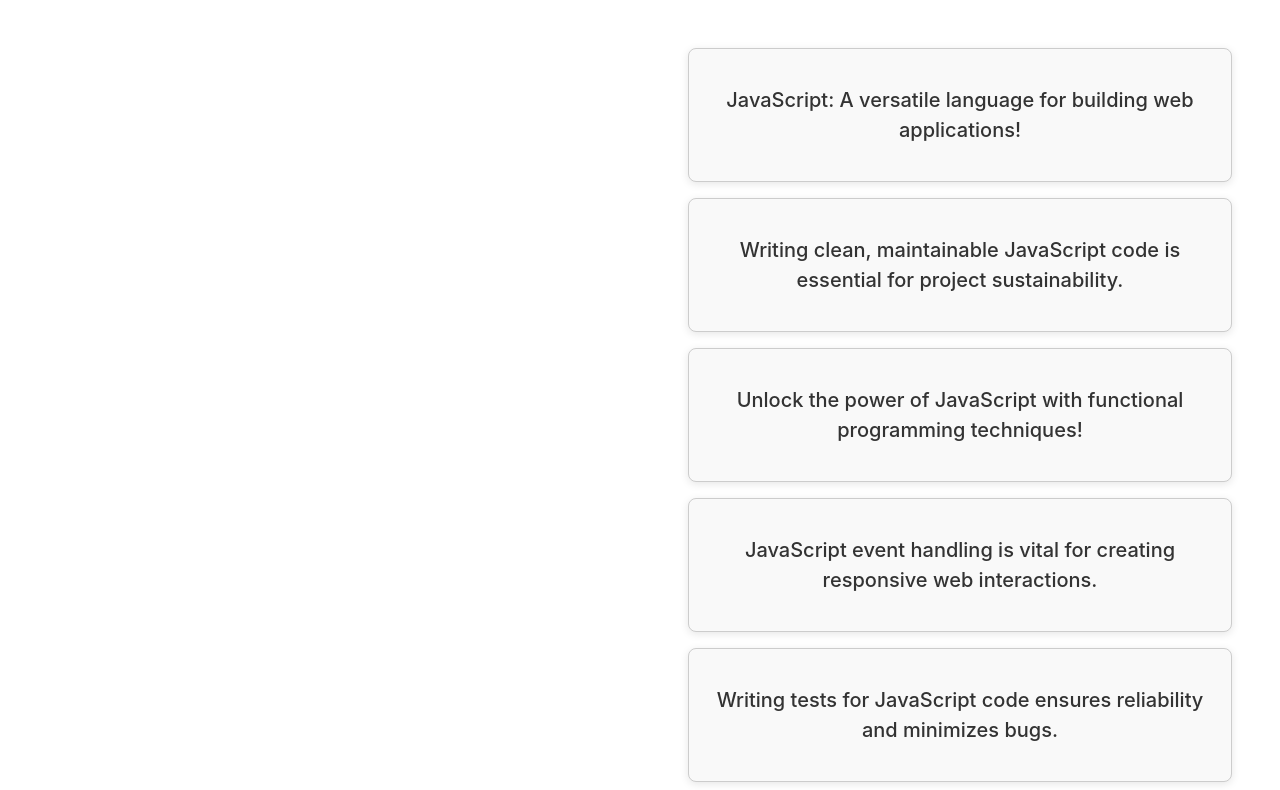
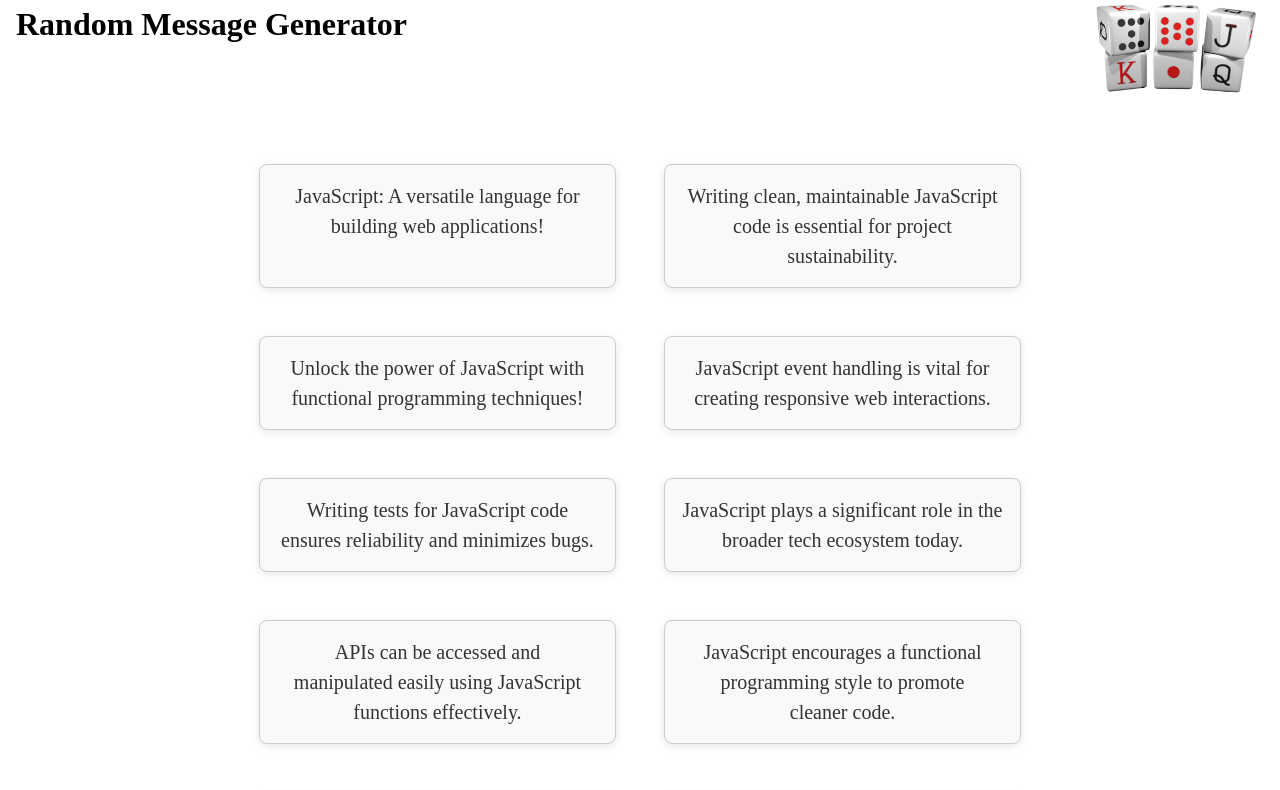
Before and after one commit to fringe4life/random-message-generator, a Svelte app: page / in a window 1280 px wide. Shown: the top 790 px of the page. Built offline with nearby package versions, Linux system fonts and the light colour scheme.

Commit message:
added grids main-grid and auto-fit grid to control layout

```diff
--- a/index.html
+++ b/index.html
@@ -7,12 +7,12 @@
     <title>RandomMessageGenerator</title>
     <link rel="stylesheet" href="/src/styles.css" />
   </head>
-  <body>
-    <header>
+  <body class="main-grid">
+    <header class="content">
       <h1>Random Message Generator</h1>
       <img src="random.webp" alt="Shows a bunch of dice which are layed out at random" />
     </header>
-    <div id="app"></div>
+    <div id="app" class="content"></div>
     <script type="module" src="/src/main.ts"></script>
   </body>
 </html>
--- a/src/App.svelte
+++ b/src/App.svelte
@@ -32,7 +32,17 @@
   }
 </script>
 
-<main>
+<style>
+  .autofit-grid {
+    display: grid;
+    grid-template-columns: repeat(auto-fit, minmax(min(300px, 100%), 1fr));
+    gap: 1rem;
+  }
+
+
+</style>
+
+<main class="autofit-grid">
   {#each randomCodingMessages as {message, id} (id)}
     <MessageCard message={message} />
 
--- a/src/app.css
+++ b/src/app.css
@@ -1,79 +1,7 @@
-:root {
-  font-family: Inter, system-ui, Avenir, Helvetica, Arial, sans-serif;
-  line-height: 1.5;
-  font-weight: 400;
-
-  color-scheme: light dark;
-  color: rgba(255, 255, 255, 0.87);
-  background-color: #242424;
-
-  font-synthesis: none;
-  text-rendering: optimizeLegibility;
-  -webkit-font-smoothing: antialiased;
-  -moz-osx-font-smoothing: grayscale;
+#app {
+	max-width: 1280px;
+	margin: 0 auto;
+	padding: 2rem;
+	text-align: center;
+	isolation: isolate;
 }
-
-a {
-  font-weight: 500;
-  color: #646cff;
-  text-decoration: inherit;
-}
-a:hover {
-  color: #535bf2;
-}
-
-body {
-  margin: 0;
-  display: flex;
-  place-items: center;
-  min-width: 320px;
-  min-height: 100vh;
-}
-
-h1 {
-  font-size: 3.2em;
-  line-height: 1.1;
-}
-
-.card {
-  padding: 2em;
-}
-
-#app {
-  max-width: 1280px;
-  margin: 0 auto;
-  padding: 2rem;
-  text-align: center;
-}
-
-button {
-  border-radius: 8px;
-  border: 1px solid transparent;
-  padding: 0.6em 1.2em;
-  font-size: 1em;
-  font-weight: 500;
-  font-family: inherit;
-  background-color: #1a1a1a;
-  cursor: pointer;
-  transition: border-color 0.25s;
-}
-button:hover {
-  border-color: #646cff;
-}
-button:focus,
-button:focus-visible {
-  outline: 4px auto -webkit-focus-ring-color;
-}
-
-@media (prefers-color-scheme: light) {
-  :root {
-    color: #213547;
-    background-color: #ffffff;
-  }
-  a:hover {
-    color: #747bff;
-  }
-  button {
-    background-color: #f9f9f9;
-  }
-}
--- a/src/lib/MessageCard.svelte
+++ b/src/lib/MessageCard.svelte
@@ -20,6 +20,7 @@
   font-size: 1.25rem;
   font-weight: 500;
   text-align: center;
+  grid-column: span 1;
 }
 </style>
 
--- /dev/null
+++ b/src/reset.css
@@ -0,0 +1,40 @@
+/* 1. Use a more-intuitive box-sizing model */
+*, *::before, *::after {
+  box-sizing: border-box;
+}
+
+/* 2. Remove default margin */
+* {
+  margin: 0;
+}
+
+body {
+  /* 3. Add accessible line-height */
+  line-height: 1.5;
+  /* 4. Improve text rendering */
+  -webkit-font-smoothing: antialiased;
+}
+
+/* 5. Improve media defaults */
+img, picture, video, canvas, svg {
+  display: block;
+  max-width: 100%;
+}
+
+/* 6. Inherit fonts for form controls */
+input, button, textarea, select {
+  font: inherit;
+}
+
+/* 7. Avoid text overflows */
+p, h1, h2, h3, h4, h5, h6 {
+  overflow-wrap: break-word;
+}
+
+/* 8. Improve line wrapping */
+p {
+  text-wrap: pretty;
+}
+h1, h2, h3, h4, h5, h6 {
+  text-wrap: balance;
+}
--- a/src/styles.css
+++ b/src/styles.css
@@ -1,3 +1,37 @@
-body {
-	margin: 0;
+@import url(reset.css) layer(reset);
+
+@layer reset, base, layout;
+
+@layer base {
+	header {
+		display: flex;
+		justify-content: space-between;
+
+		img {
+			height: 100px;
+		}
+	}
 }
+
+@layer layout {
+	.main-grid {
+		display: grid;
+		grid-template-columns: [full-width] 0px [content-start] 1fr [content-end] 0px [full-width];
+		gap: 1rem;
+	}
+	.subgrid-columns {
+		display: grid;
+		grid-template-columns: subgrid;
+		gap: 1rem;
+	}
+
+	.main-grid,
+	.subgrid-columns {
+		& > .full-width {
+			grid-column: full-width;
+		}
+		& > .content {
+			grid-column: content;
+		}
+	}
+}
--- a/svelte.config.ts
+++ b/svelte.config.ts
@@ -1,8 +1,8 @@
-import { vitePreprocess } from '@sveltejs/vite-plugin-svelte'
-export default {
-  // Consult https://svelte.dev/docs#compile-time-svelte-preprocess
-  // for more information about preprocessors
-  preprocess: vitePreprocess({
-			script: true,
-		}),
-}
+// import { vitePreprocess } from '@sveltejs/vite-plugin-svelte'
+// export default {
+//   // Consult https://svelte.dev/docs#compile-time-svelte-preprocess
+//   // for more information about preprocessors
+//   preprocess: vitePreprocess({
+// 			script: true,
+// 		}),
+// }
```
